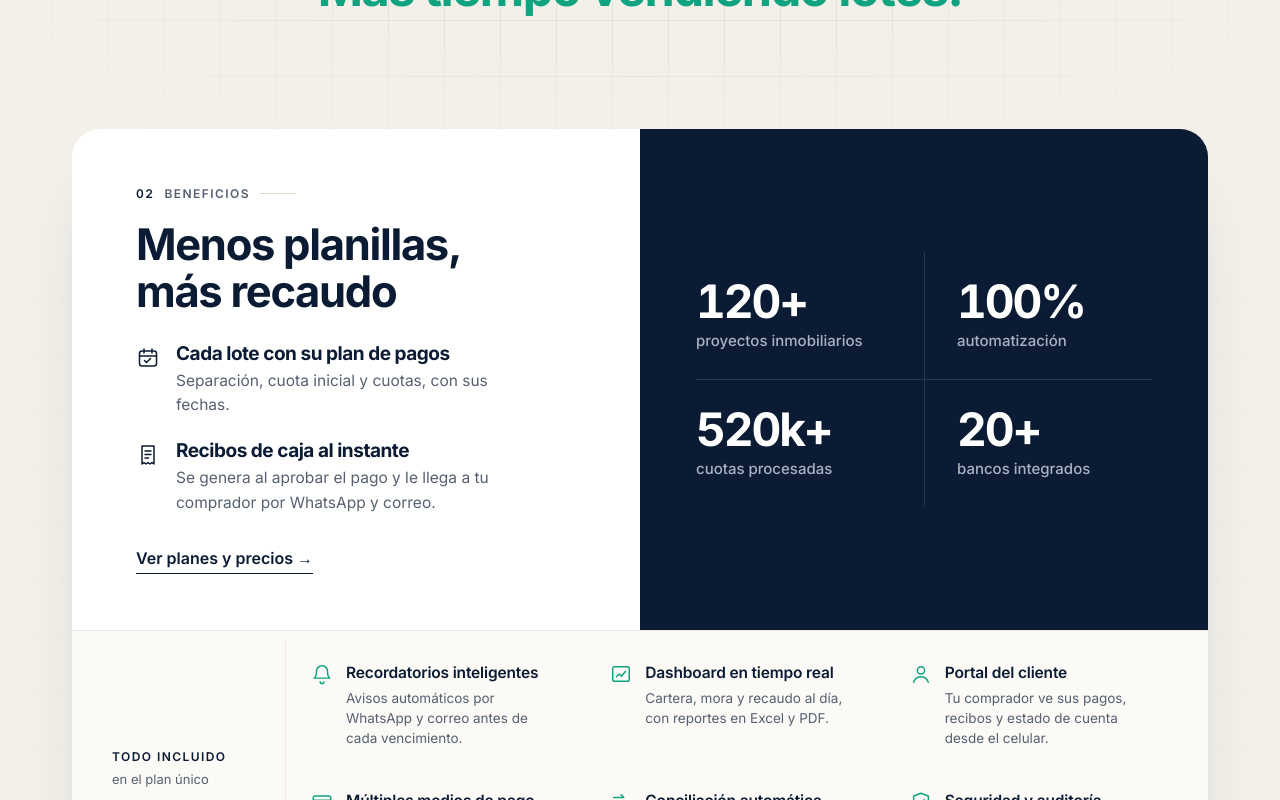
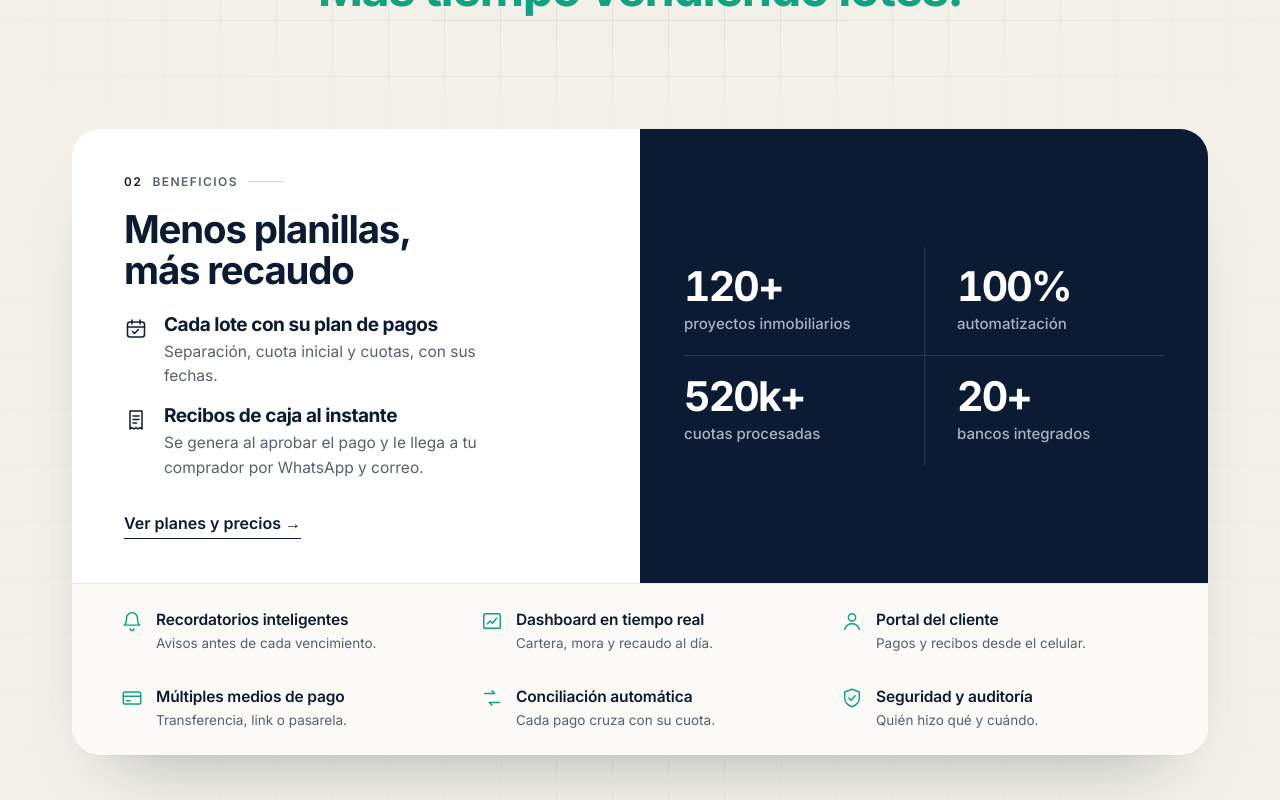
Before and after one commit to 96danielr/cobranza-inmobiliaria-frontend, a Next.js app: page / in a window 1280 px wide. Shown: the part 1580-2380 px from the top of the page. Built offline with nearby package versions, Linux system fonts and the light colour scheme.

Commit message:
feat(landing): compact benefits card and shorter feature lines

```diff
--- a/src/components/landing/content.ts
+++ b/src/components/landing/content.ts
@@ -60,16 +60,14 @@ export const landing = {
       { value: 520, suffix: 'k+', label: 'cuotas procesadas' },
       { value: 20, suffix: '+', label: 'bancos integrados' },
     ],
-    featuresTitle: 'Todo incluido',
-    featuresNote: 'en el plan único',
     // descriptions from the original landing (kept by product decision; see tarea-45 in the Mapa)
     features: [
-      { icon: 'bell', label: 'Recordatorios inteligentes', text: 'Avisos automáticos por WhatsApp y correo antes de cada vencimiento.' },
-      { icon: 'chart', label: 'Dashboard en tiempo real', text: 'Cartera, mora y recaudo al día, con reportes en Excel y PDF.' },
-      { icon: 'user', label: 'Portal del cliente', text: 'Tu comprador ve sus pagos, recibos y estado de cuenta desde el celular.' },
-      { icon: 'card', label: 'Múltiples medios de pago', text: 'Transferencias, link de pago y pasarelas, desde donde prefiera pagar.' },
-      { icon: 'swap', label: 'Conciliación automática', text: 'Cada pago se cruza con su cuota sin digitar nada a mano.' },
-      { icon: 'shield', label: 'Seguridad y auditoría', text: 'Cada movimiento queda registrado, con quién lo hizo y cuándo.' },
+      { icon: 'bell', label: 'Recordatorios inteligentes', text: 'Avisos antes de cada vencimiento.' },
+      { icon: 'chart', label: 'Dashboard en tiempo real', text: 'Cartera, mora y recaudo al día.' },
+      { icon: 'user', label: 'Portal del cliente', text: 'Pagos y recibos desde el celular.' },
+      { icon: 'card', label: 'Múltiples medios de pago', text: 'Transferencia, link o pasarela.' },
+      { icon: 'swap', label: 'Conciliación automática', text: 'Cada pago cruza con su cuota.' },
+      { icon: 'shield', label: 'Seguridad y auditoría', text: 'Quién hizo qué y cuándo.' },
     ],
   },
   quote: {
--- a/src/components/landing/landing.css
+++ b/src/components/landing/landing.css
@@ -426,3 +426,16 @@ body:has(.landing)::before { display: none; }
 .landing .mx .sec-ring { position: absolute; border-radius: 50%; box-shadow: inset 0 0 0 2px rgba(95,211,176,.9); opacity: 0; }
 .landing .mx .sec-lock { left: -34px; width: 68px; } .landing .mx .sec-lock svg { width: 68px; }
 .landing .sc-vis .vig { max-width: 460px; }
+/* benefits card, compact: smaller paddings and figures; feature band in three plain columns */
+.landing .bencard .bc-tx { padding: 44px 40px 44px 52px; }
+.landing .bencard .bc-tx .h2 { font-size: clamp(28px, 3vw, 40px); }
+.landing .bencard .bc-list { margin-top: 22px; gap: 16px; }
+.landing .bencard .bc-st { padding: 40px 44px; }
+.landing .bencard .cotas.grid4 .ct { padding: 20px 0; }
+.landing .bencard .cotas.grid4 .num { font-size: clamp(34px, 3.2vw, 46px); }
+.landing .featcard.in-card { grid-template-columns: repeat(3, 1fr); padding: 8px 28px; }
+.landing .featcard .sp, .landing .featcard .sp:nth-child(3n+1) { padding: 16px 20px; }
+.landing .featcard .sp p { margin-top: 2px; }
+@media (max-width: 1000px) { .landing .featcard.in-card { grid-template-columns: 1fr 1fr; padding: 12px; } }
+@media (max-width: 560px) { .landing .featcard.in-card { grid-template-columns: 1fr; } }
+.landing .bencard .cotas.grid4 .ct:nth-child(even) { padding-left: 32px; }
--- a/src/components/landing/sections/Benefits.tsx
+++ b/src/components/landing/sections/Benefits.tsx
@@ -31,7 +31,6 @@ export default function Benefits() {
             </div>
           </div>
           <div className="specs specs3 featcard in-card">
-            <div className="ft-lbl"><span>{b.featuresTitle}</span><small>{b.featuresNote}</small></div>
             {b.features.map(f => (
               // no reveal here: the card around them already fades in
               <div className="sp" key={f.label}><div className="ic"><Icon name={f.icon} /></div><div><h3>{f.label}</h3><p>{f.text}</p></div></div>
```
